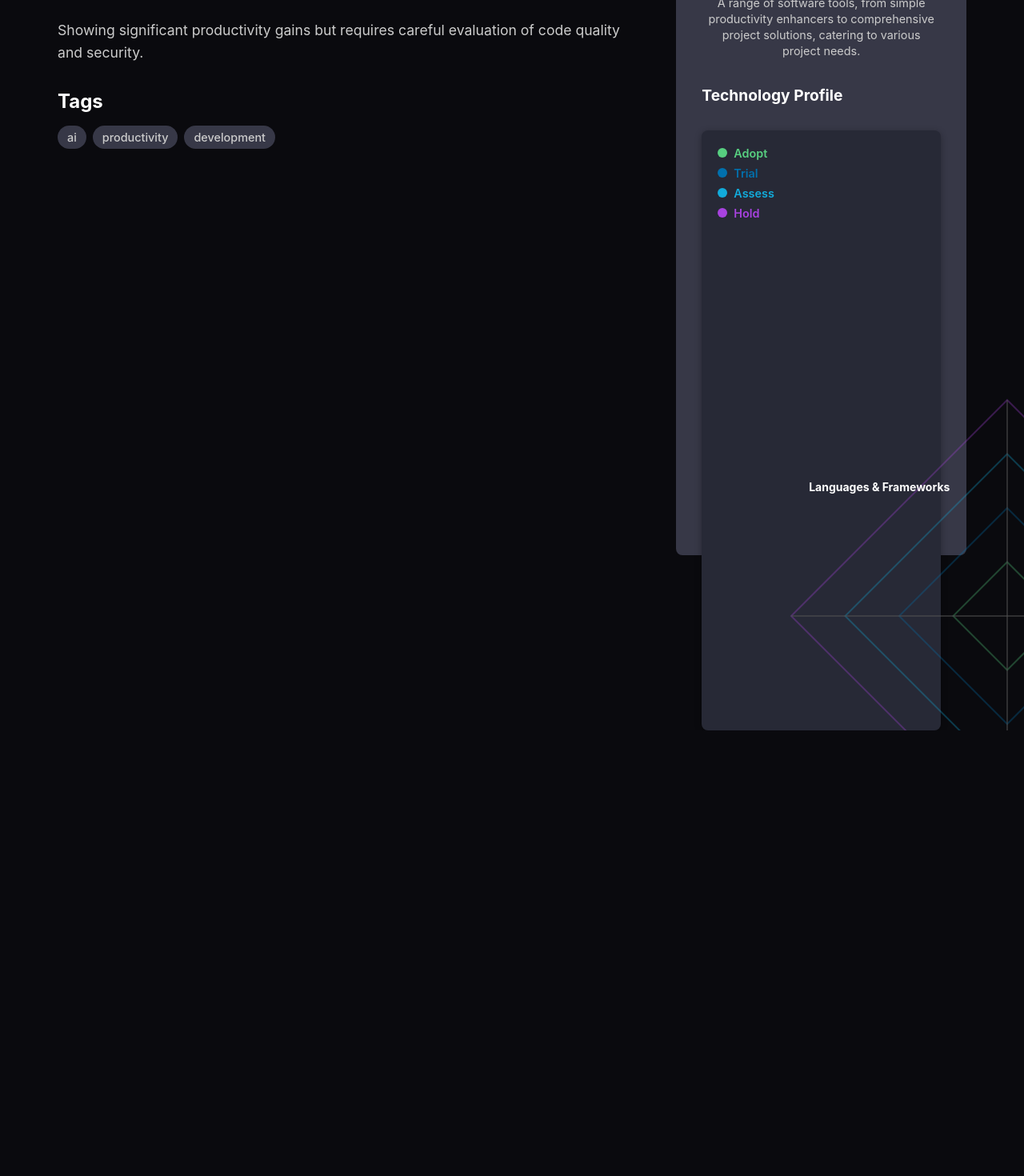
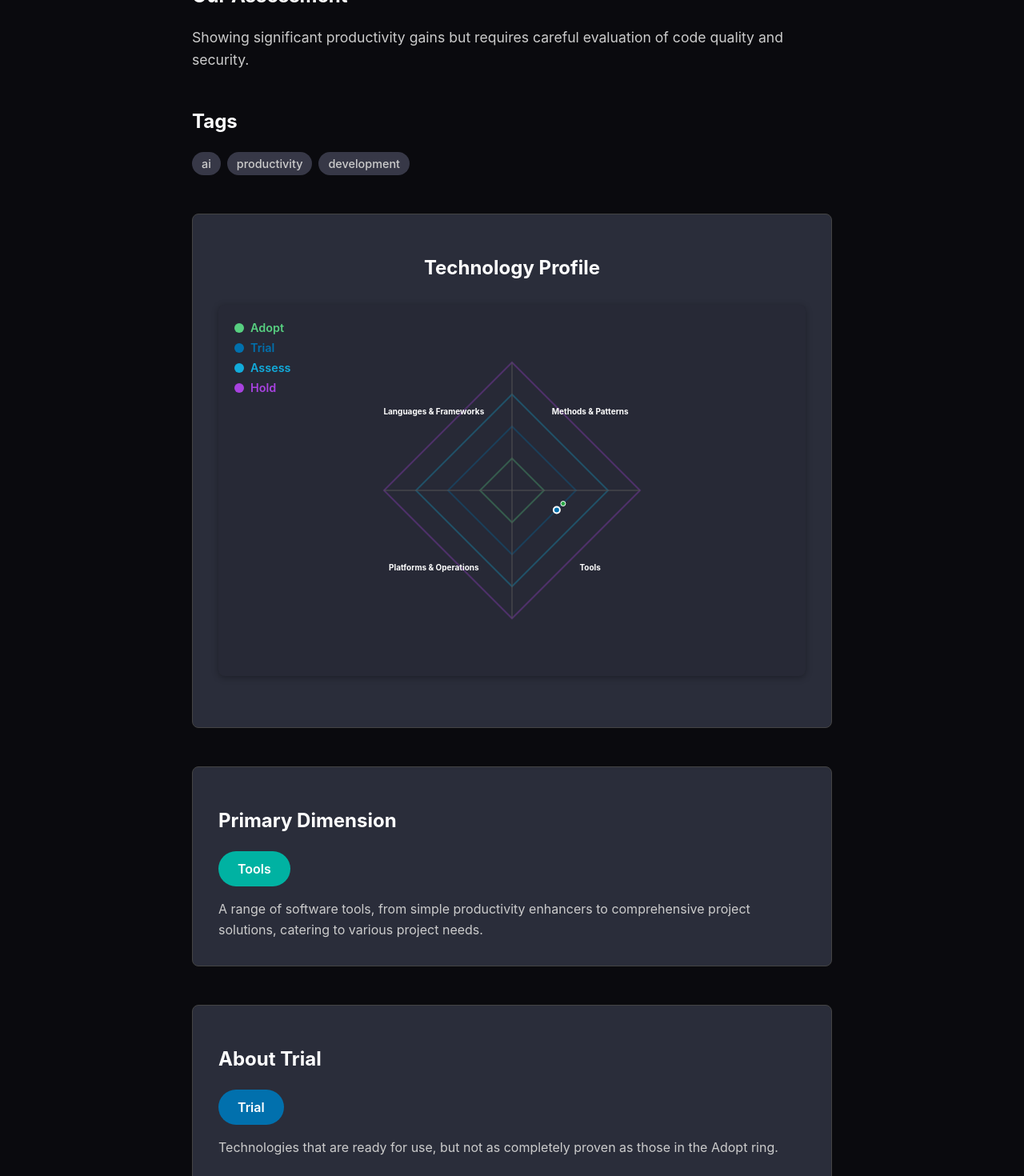
Before and after one commit to fabigr8/easy-techradar, a Next.js app: page /technologies/ai-coding-assistants in a window 1280 px wide. Shown: the part 440-1910 px from the top of the page at 80% size. Before the commit the page ends 1353 px from the top, so only its background shows below. Built offline with nearby package versions, Linux system fonts and the light colour scheme.

Commit message:
fix of details page

```diff
--- a/components/RadarChart.js
+++ b/components/RadarChart.js
@@ -3,12 +3,11 @@ import Link from 'next/link';
 import { getRingColor, getDimensionColor } from '../lib/colorUtils';
 import styles from './RadarChart.module.css';
 
-export default function RadarChart({ dimensions, technologies, selectedRing = null }) {
+export default function RadarChart({ dimensions, technologies, selectedRing = null, size = 700 }) {
   const [hoveredTech, setHoveredTech] = useState(null);
 
-  const size = 700; // Increased size to accommodate labels
   const center = size / 2;
-  const maxRadius = size / 2 - 80; // Increased margin for labels
+  const maxRadius = size / 2 - (size > 400 ? 80 : 40); // Adjust margin based on size
 
   // Filter technologies based on selected ring
   const filteredTechnologies = selectedRing
@@ -154,7 +153,7 @@ export default function RadarChart({ dimensions, technologies, selectedRing = nu
           const dx = midpoint.x - center;
           const dy = midpoint.y - center;
           const distance = Math.sqrt(dx * dx + dy * dy);
-          const labelOffset = 35;
+          const labelOffset = size > 400 ? 35 : 25;
 
           const labelX = midpoint.x + (dx / distance) * labelOffset;
           const labelY = midpoint.y + (dy / distance) * labelOffset;
@@ -167,7 +166,7 @@ export default function RadarChart({ dimensions, technologies, selectedRing = nu
               textAnchor="middle"
               dominantBaseline="middle"
               fill="#FFF"
-              fontSize="14"
+              fontSize={size > 400 ? "14" : "10"}
               fontWeight="bold"
             >
               {dimension.name}
@@ -179,13 +178,14 @@ export default function RadarChart({ dimensions, technologies, selectedRing = nu
         {techPositions.map(tech => {
           const ringColor = ringColors[tech.ring];
           const isHovered = hoveredTech === tech.id;
+          const dotRadius = size > 400 ? (isHovered ? 8 : 6) : (isHovered ? 6 : 4);
 
           return (
             <g key={tech.id}>
               <circle
                 cx={tech.position.x}
                 cy={tech.position.y}
-                r={isHovered ? 8 : 6}
+                r={dotRadius}
                 fill={ringColor}
                 stroke="white"
                 strokeWidth="2"
@@ -222,7 +222,8 @@ export default function RadarChart({ dimensions, technologies, selectedRing = nu
               {isHovered && (
                 <g>
                   {(() => {
-                    const textWidth = tech.name.length * 7 + 20; // Approximate text width
+                    const fontSize = size > 400 ? 12 : 10;
+                    const textWidth = tech.name.length * (fontSize * 0.6) + 20; // Approximate text width
                     const tooltipX = tech.position.x + 15;
                     const tooltipY = tech.position.y - 15;
 
@@ -242,7 +243,7 @@ export default function RadarChart({ dimensions, technologies, selectedRing = nu
                           x={tooltipX + 10}
                           y={tooltipY + 3}
                           fill="white"
-                          fontSize="12"
+                          fontSize={fontSize}
                           fontWeight="bold"
                         >
                           {tech.name}
--- a/components/RadarChart.module.css
+++ b/components/RadarChart.module.css
@@ -9,7 +9,7 @@
   justify-content: center;
   align-items: center;
   overflow: visible;
-  min-height: 750px;
+  min-height: 400px; /* Reduced from 750px to be more flexible */
 }
 
 .radarChart {
--- a/pages/technologies/[id].js
+++ b/pages/technologies/[id].js
@@ -61,7 +61,7 @@ export default function TechnologyDetail({ technology, radarData }) {
           )}
         </header>
 
-        <div className={styles.contentGrid}>
+        <div className={styles.contentContainer}>
           <main className={styles.mainContent}>
             <section className={styles.descriptionSection}>
               <h2>Description</h2>
@@ -93,11 +93,18 @@ export default function TechnologyDetail({ technology, radarData }) {
                 ))}
               </div>
             </section>
-          </main>
-
-          <aside className={styles.sidebar}>
-            <div className={styles.primaryDimension}>
-              <h3>Primary Dimension</h3>
+            { /* Radar Chart Section */}
+            <section className={styles.radarChartSection}>
+              <h2>Technology Profile</h2>
+              <RadarChart
+                dimensions={radarData.dimensions}
+                technologies={[technology]}
+                size={400}
+              />
+            </section>
+            { /* Dimension Section */}
+            <section className={styles.primaryDimension}>
+              <h2>Primary Dimension</h2>
               <div className={styles.dimensionInfo}>
                 {(() => {
                   const dimension = radarData.dimensions.find(d => d.id === technology.dimension);
@@ -115,21 +122,20 @@ export default function TechnologyDetail({ technology, radarData }) {
                   );
                 })()}
               </div>
-            </div>
-
-            <div className={styles.radarChartSection}>
-              <h3>Technology Profile</h3>
-              <RadarChart
-                dimensions={radarData.dimensions}
-                technologies={[technology]}
-              />
-            </div>
-
-            <div className={styles.ringInfo}>
-              <h3>About {ring?.name}</h3>
-              <p className={styles.ringDescription}>{ring?.description}</p>
-            </div>
-          </aside>
+            </section>
+            { /* ring info Section */}
+            <section className={styles.ringInfo}>
+              <h2>About {ring?.name}</h2>
+              <div className={styles.ringCard}>
+                <div
+                  className={`${styles.ringBadge} ${getRingColorClass(getRingIndex(ring?.id), 'bg')}`}
+                >
+                  {ring?.name}
+                </div>
+                <p className={styles.ringDescription}>{ring?.description}</p>
+              </div>
+            </section>
+          </main>
         </div>
       </div>
 
--- a/styles/TechnologyDetail.module.css
+++ b/styles/TechnologyDetail.module.css
@@ -84,19 +84,22 @@
   background: #28a745;
 }
 
-.contentGrid {
-  display: grid;
-  grid-template-columns: 2fr 1fr;
-  gap: 3rem;
+.contentContainer {
+  max-width: 800px;
+  margin: 0 auto;
+}
+
+.mainContent {
+  width: 100%;
 }
 
 .mainContent section {
-  margin-bottom: 2rem;
+  margin-bottom: 3rem;
 }
 
 .mainContent h2 {
   color: #FFF;
-  margin-bottom: 1rem;
+  margin-bottom: 1.5rem;
   font-size: 1.5rem;
 }
 
@@ -159,42 +162,99 @@
 }
 
 .primaryDimension {
-  margin-bottom: 2rem;
+  background: #2a2d3a;
+  padding: 2rem;
+  border-radius: 8px;
+  border: 1px solid #444;
+  margin-bottom: 3rem;
 }
 
-.dimensionCard {
-  text-align: center;
+.primaryDimension h2 {
+  color: #FFF;
+  margin-bottom: 1.5rem;
+  font-size: 1.5rem;
 }
 
-.dimensionBadge {
+.primaryDimension .dimensionCard {
+  text-align: left;
+}
+
+.primaryDimension .dimensionBadge {
   display: inline-block;
-  padding: 0.5rem 1rem;
-  border-radius: 20px;
+  padding: 0.75rem 1.5rem;
+  border-radius: 25px;
   font-weight: 600;
   margin-bottom: 1rem;
+  font-size: 1rem;
 }
 
-.dimensionDescription {
+.primaryDimension .dimensionDescription {
   color: #CCC;
-  font-size: 0.9rem;
-  line-height: 1.4;
+  font-size: 1rem;
+  line-height: 1.6;
   margin: 0;
 }
 
 .radarChartSection {
-  height: 400px;
+  background: #2a2d3a;
+  border-radius: 8px;
+  padding: 2rem;
+  border: 1px solid #444;
+  text-align: center;
+  margin-bottom: 3rem;
 }
 
-.ringDescription {
+.radarChartSection h2 {
+  color: #FFF;
+  margin-bottom: 1.5rem;
+  font-size: 1.5rem;
+}
+
+/* Override default radar chart container styles for main content */
+.radarChartSection :global(.radarChartContainer) {
+  margin: 0 auto;
+  background: transparent;
+  box-shadow: none;
+  padding: 1rem;
+}
+
+.ringInfo {
+  background: #2a2d3a;
+  padding: 2rem;
+  border-radius: 8px;
+  border: 1px solid #444;
+  margin-bottom: 3rem;
+}
+
+.ringInfo h2 {
+  color: #FFF;
+  margin-bottom: 1.5rem;
+  font-size: 1.5rem;
+}
+
+.ringCard {
+  text-align: left;
+}
+
+.ringInfo .ringBadge {
+  display: inline-block;
+  padding: 0.75rem 1.5rem;
+  border-radius: 25px;
+  font-weight: 600;
+  margin-bottom: 1rem;
+  font-size: 1rem;
+}
+
+.ringInfo .ringDescription {
   color: #CCC;
-  line-height: 1.5;
-  font-size: 0.95rem;
+  line-height: 1.6;
+  font-size: 1rem;
+  margin: 0;
 }
 
 @media (max-width: 968px) {
-  .contentGrid {
-    grid-template-columns: 1fr;
-    gap: 2rem;
+  .contentContainer {
+    max-width: 100%;
   }
 
   .techHeader {
@@ -209,4 +269,16 @@
   .container {
     padding: 1rem;
   }
+
+  .primaryDimension,
+  .radarChartSection,
+  .ringInfo {
+    padding: 0rem;
+  }
+
+  .radarChartSection h2,
+  .primaryDimension h2,
+  .ringInfo h2 {
+    font-size: 1.3rem;
+  }
 }
```
